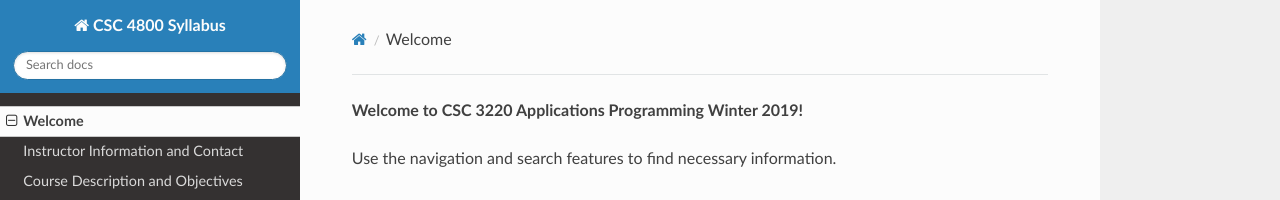
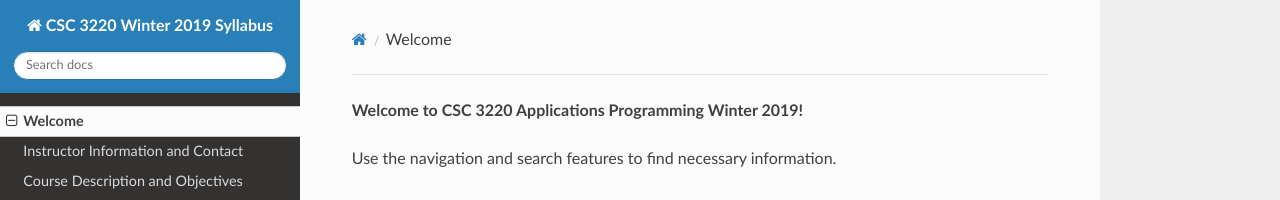
Before and after one commit to twpark/csc4800syl, an MkDocs documentation site: the page built from docs/index.md, in a window 1280 px wide. Shown: the top 200 px of the page. Built offline with MkDocs 1.6.1, drawn with Linux system fonts in a browser that asks for light colours; nearby versions of some CDN libraries; old or Windows-style settings are respelled for this version of MkDocs.

Commit message:
site name changed

```diff
--- a/mkdocs.yml
+++ b/mkdocs.yml
@@ -1,4 +1,4 @@
-site_name: CSC 4800 Syllabus
+site_name: CSC 3220 Winter 2019 Syllabus
 theme: readthedocs
 
 markdown_extensions:
```
